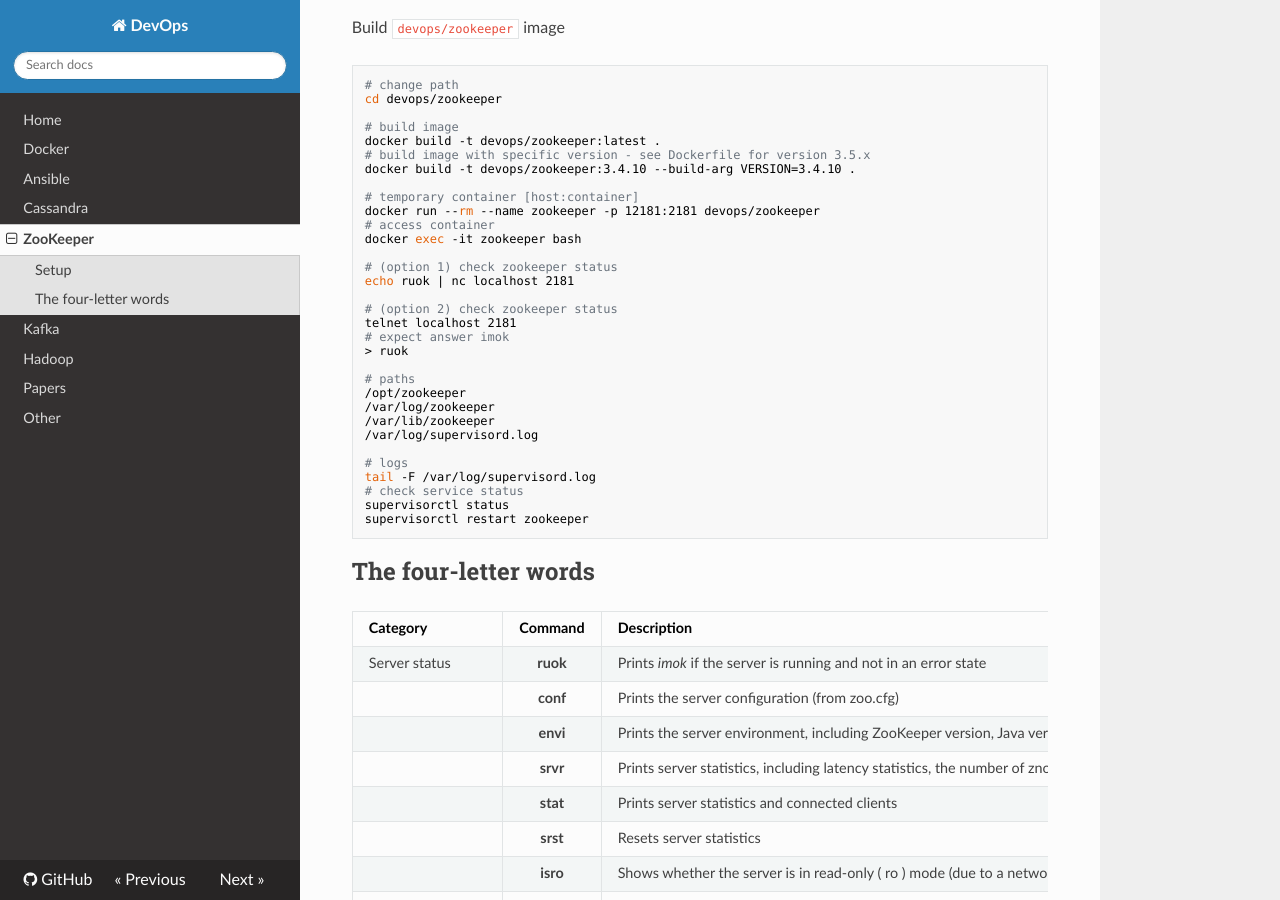
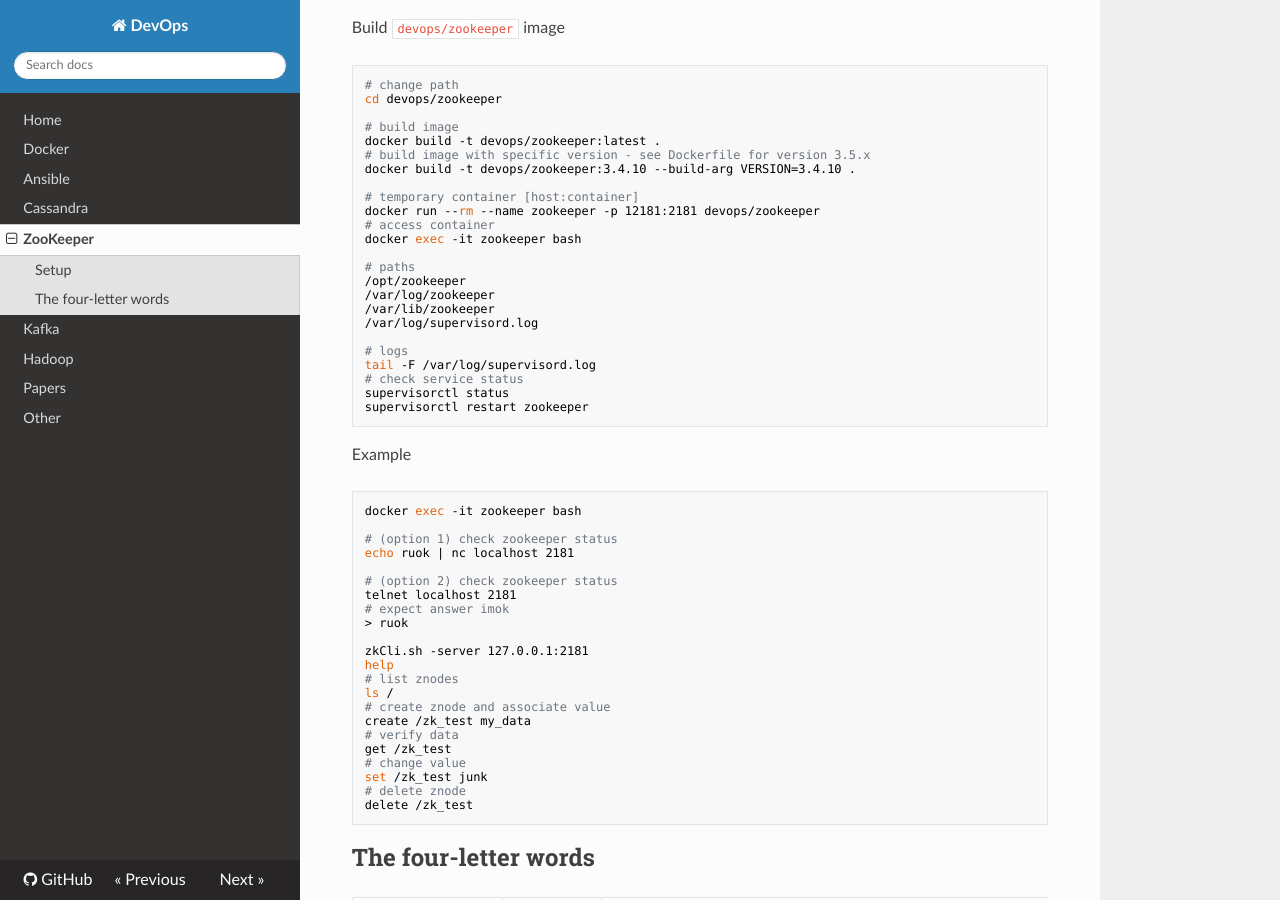
Before and after one commit to niqdev/devops, an MkDocs documentation site: the page built from docs/zookeeper.md, in a window 1280 px wide and 900 px high, scrolled down 488 px. Built offline with MkDocs 1.6.1, drawn with Linux system fonts in a browser that asks for light colours; nearby versions of some CDN libraries; old or Windows-style settings are respelled for this version of MkDocs.

````diff
--- a/docs/zookeeper.md
+++ b/docs/zookeeper.md
@@ -47,6 +39,32 @@ tail -F /var/log/supervisord.log
 # check service status
 supervisorctl status
 supervisorctl restart zookeeper
+```
+
+Example
+```bash
+docker exec -it zookeeper bash
+
+# (option 1) check zookeeper status
+echo ruok | nc localhost 2181
+
+# (option 2) check zookeeper status
+telnet localhost 2181
+# expect answer imok
+> ruok
+
+zkCli.sh -server 127.0.0.1:2181
+help
+# list znodes
+ls /
+# create znode and associate value
+create /zk_test my_data
+# verify data
+get /zk_test
+# change value
+set /zk_test junk
+# delete znode
+delete /zk_test
 ```
 
 ## The four-letter words
````
Also changed, not shown: other parts of docs/zookeeper.md (+0 -8 lines), 1 other file.
